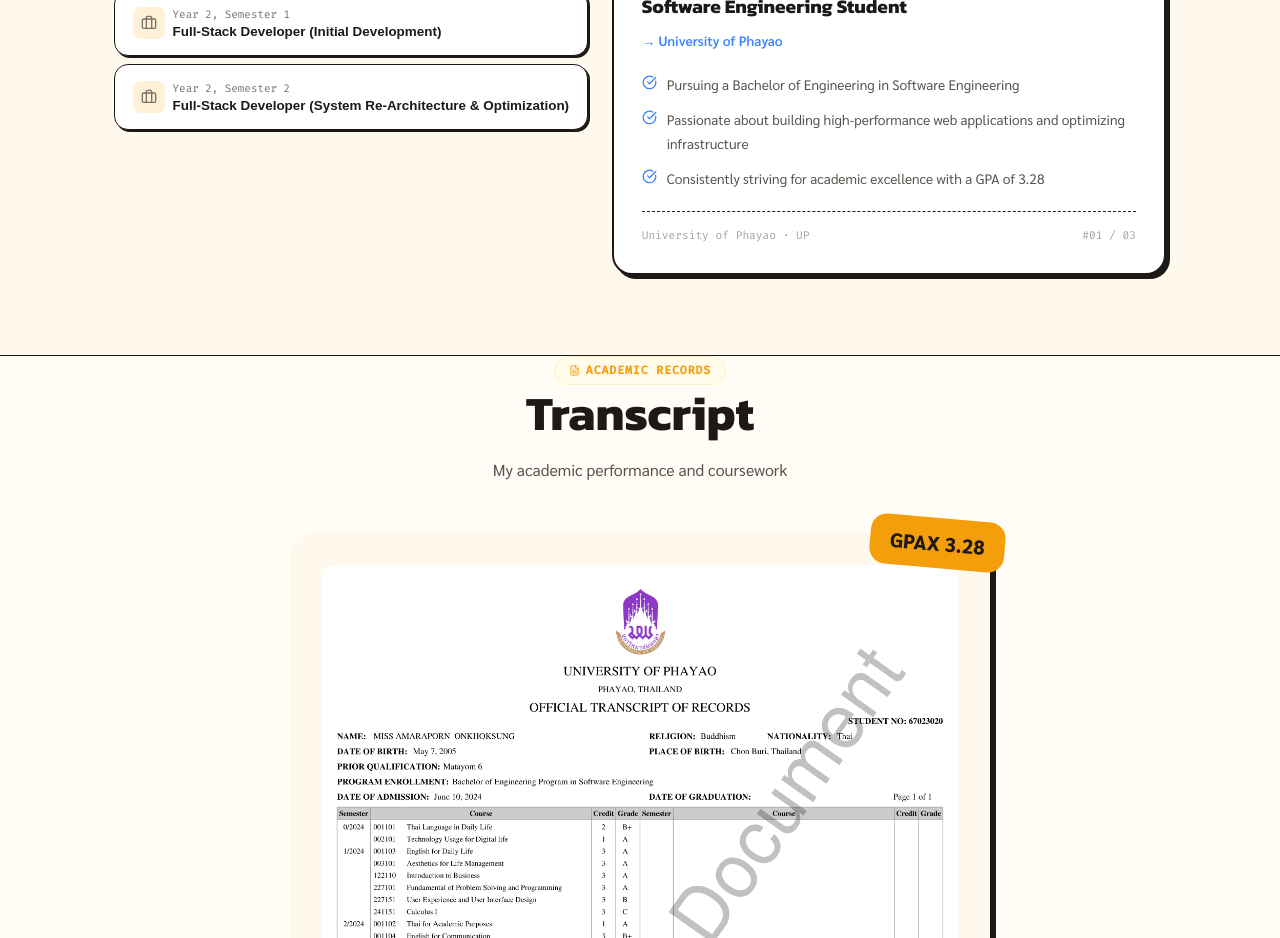
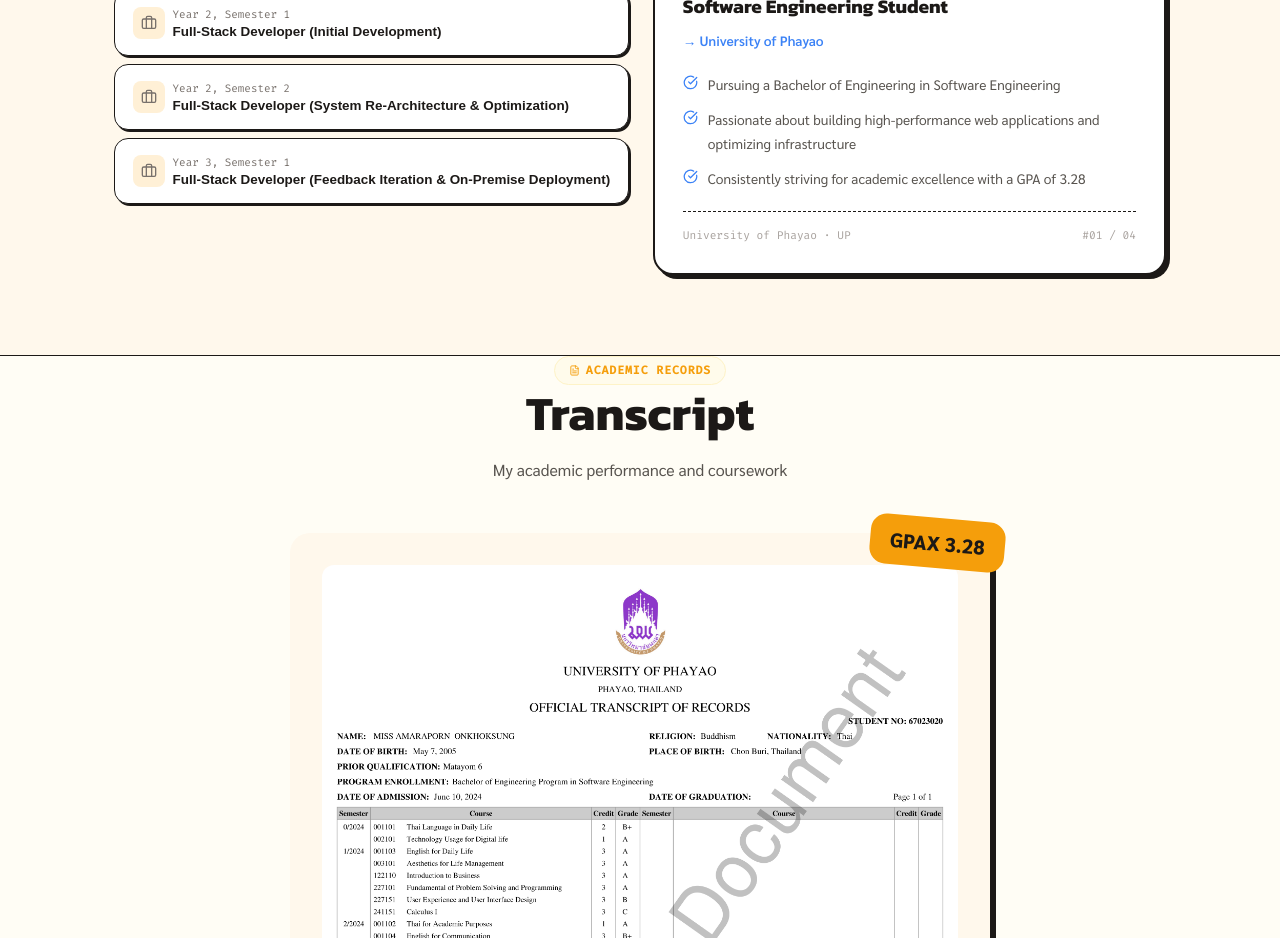
Before and after one commit to Amaraporn07/portfolio-Amaraporn, a React (Vite) app: page / in a window 1280 px wide. Shown: the part 2960-3898 px from the top of the page. Built offline with nearby package versions, Linux system fonts and the light colour scheme.

Commit message:
feat: sync experiences with CV PDF

```diff
--- a/src/data.ts
+++ b/src/data.ts
@@ -158,7 +158,7 @@
   },
   {
     role: 'Full-Stack Developer (Initial Development)',
-    company: 'Sports Facility Usage Tracking & Analytics System — Phase 1',
+    company: 'DSA Service and Welfare — Phase 1',
     period: 'Year 2, Semester 1',
     description: [
       'Developed a Minimum Viable Product (MVP) to collect and analyze sports facility usage data',
@@ -169,7 +169,7 @@
   },
   {
     role: 'Full-Stack Developer (System Re-Architecture & Optimization)',
-    company: 'Sports Facility Usage Tracking & Analytics System — Phase 2',
+    company: 'DSA Service and Welfare — Phase 2',
     period: 'Year 2, Semester 2',
     description: [
       'Executed a complete system re-architecture to resolve performance bottlenecks and high operational costs',
@@ -178,6 +178,17 @@
       'Implemented Docker containerization and deployed the application on AWS for a scalable production environment'
     ],
     color: 'blue'
+  },
+  {
+    role: 'Full-Stack Developer (Feedback Iteration & On-Premise Deployment)',
+    company: 'DSA Service and Welfare — Phase 3',
+    period: 'Year 3, Semester 1',
+    description: [
+      'Enhanced UI/UX and feature workflows based on real user feedback from earlier phases',
+      'Deployed the production system onto internal institutional servers, ensuring local network compliance',
+      'Ensured operational stability and full self-hosted maintenance'
+    ],
+    color: 'pink'
   }
 ];
 
```
